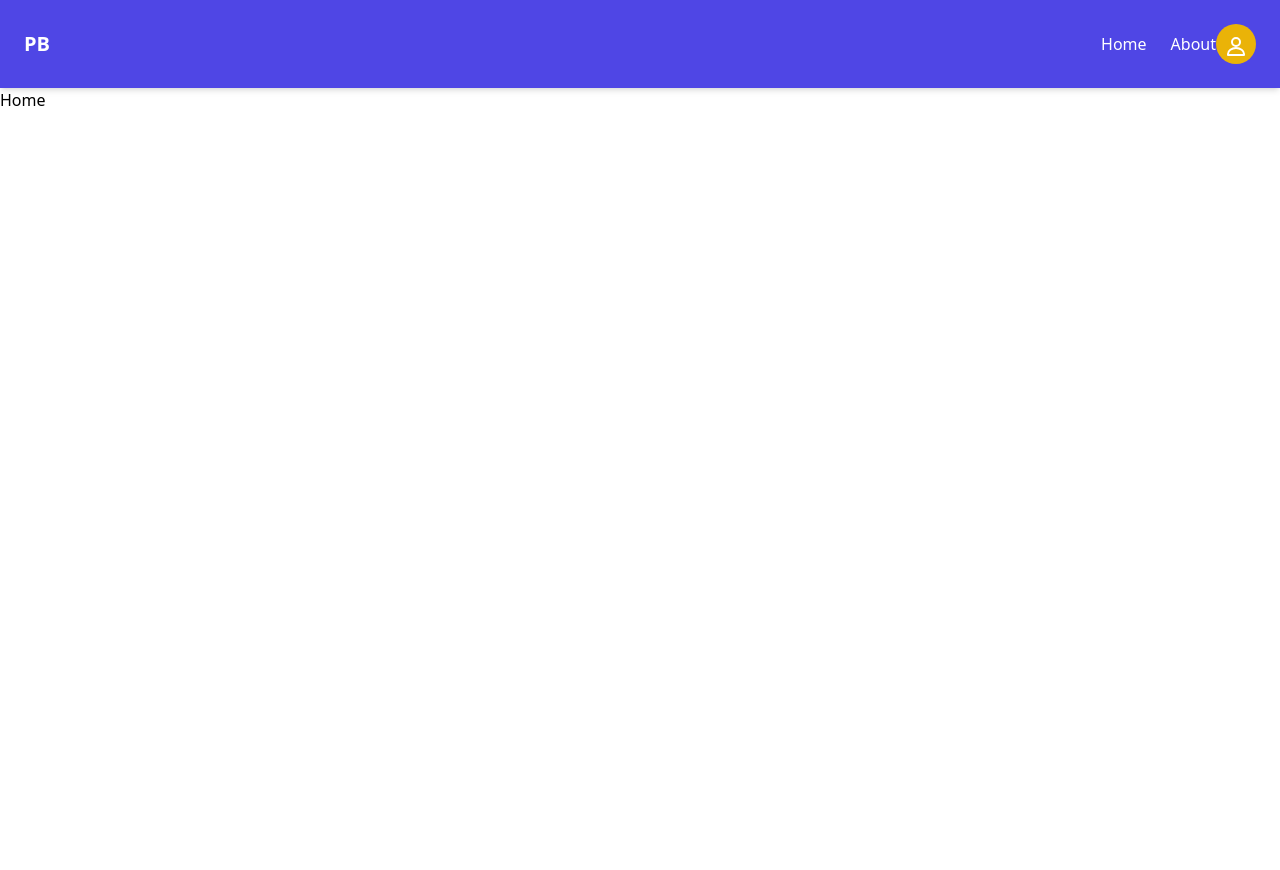
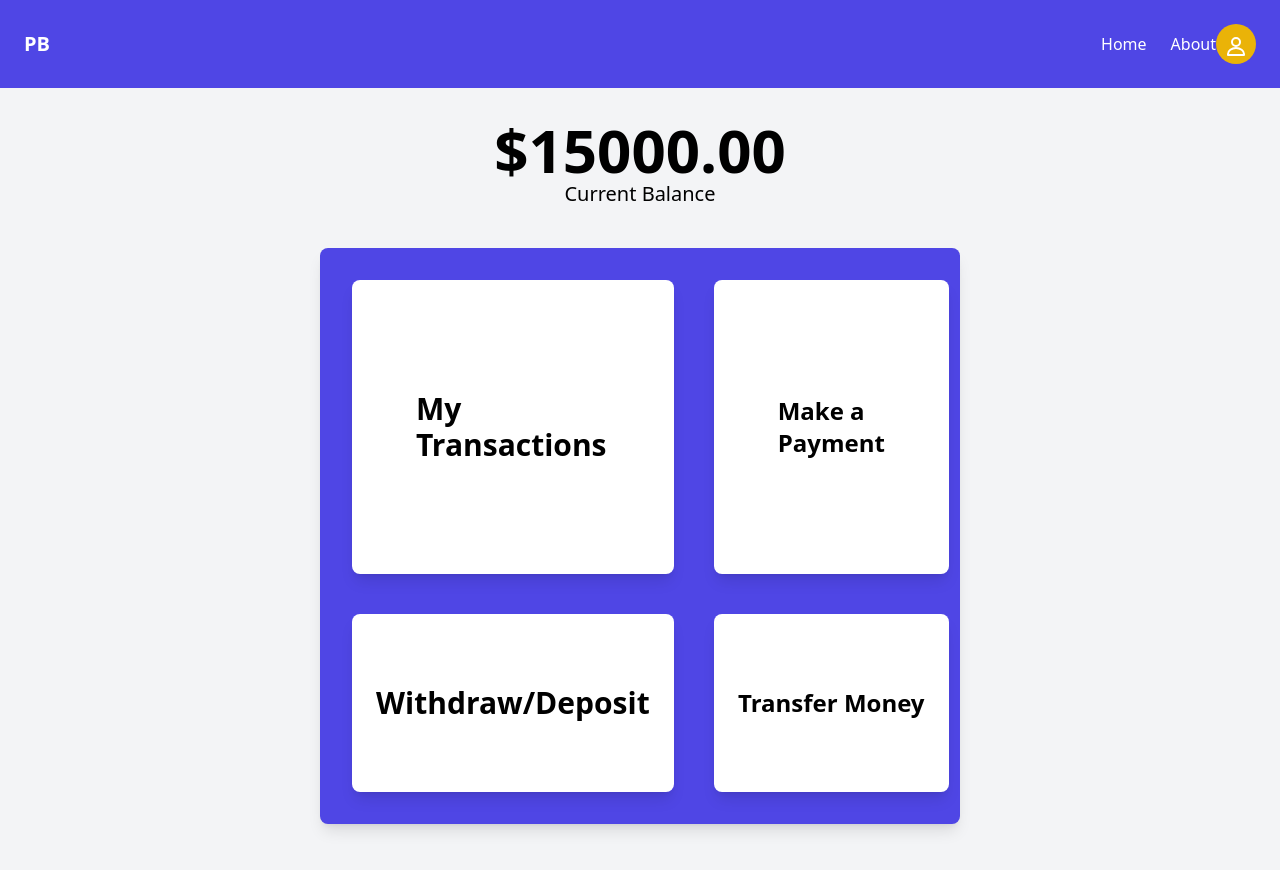
Before and after one commit to al3xbro/pursue-bank, a React (Vite) app in the folder client/: page / in a window 1280 px wide. Shown: the top 870 px of the page. Before the commit the page ends 800 px from the top, so only its background shows below. Built offline with nearby package versions, Linux system fonts and the light colour scheme.

Commit message:
Home page

```diff
--- a/client/src/Pages/Home.tsx
+++ b/client/src/Pages/Home.tsx
@@ -1,5 +1,41 @@
-import React from 'react';
+import React, { useState } from 'react';
 
-export default function Home(){
-    return <h1>Home</h1>;
+export default function Home() {
+  const [balance, setBalance] = useState(15000.00);
+
+  return (
+    <div className="flex flex-col justify-center items-center h-screen bg-gray-100">
+      {/* Balance Section */}
+      <div className="text-center mb-10 -mt-8">
+        <h1 className="text-6xl font-bold text-black">
+          ${balance.toFixed(2)}
+        </h1>
+        <h2 className="text-xl text-black">Current Balance</h2>
+      </div>
+
+      {/* Grid */}
+      <div className="grid grid-cols-[3fr,2fr] gap-10 w-1/2 p-8 bg-indigo-600 rounded-lg shadow-lg h-[36rem]">
+
+        {/* Transactions */}
+        <div className="bg-white text-black p-16 rounded-lg shadow-lg flex justify-center items-center">
+          <h2 className="text-3xl font-bold">My Transactions</h2>
+        </div>
+
+        {/* Payments */}
+        <div className="bg-white text-black p-16 rounded-lg shadow-lg flex justify-center items-center">
+          <h2 className="text-2xl font-bold">Make a Payment</h2>
+        </div>
+
+        {/* Withdraw/Deposit */}
+        <div className="bg-white text-black p-6 rounded-lg shadow-lg flex justify-center items-center">
+          <h2 className="text-3xl font-bold">Withdraw/Deposit</h2>
+        </div>
+
+        {/* Transfer */}
+        <div className="bg-white text-black p-6 rounded-lg shadow-lg flex justify-center items-center">
+          <h2 className="text-2xl font-bold">Transfer Money</h2>
+        </div>
+      </div>
+    </div>
+  );
 }
--- a/client/src/Pages/Login.tsx
+++ b/client/src/Pages/Login.tsx
@@ -38,7 +38,7 @@ export default function Login() {
             type="text"
             value={email}
             onChange={(e) => setEmail(e.target.value)}
-            className="mt-1 w-full p-2 border rounded-md outline-none focus:ring-2 focus:ring-indigo-500"
+            className="mt-1 w-full p-2 border rounded-md outline-none focus:ring-2 focus:ring-indigo-600"
             placeholder="Enter your email"
           />
         </div>
@@ -50,14 +50,14 @@ export default function Login() {
             type="password"
             value={password}
             onChange={(e) => setPassword(e.target.value)}
-            className="mt-1 w-full p-2 border rounded-md outline-none focus:ring-2 focus:ring-indigo-500"
+            className="mt-1 w-full p-2 border rounded-md outline-none focus:ring-2 focus:ring-indigo-600"
             placeholder="Enter your password"
           />
         </div>
 
         <button
           onClick={handleLogin}
-          className="w-full bg-indigo-600 text-white p-2 rounded-md hover:bg-indigo-700 transition"
+          className="w-full bg-indigo-600 text-white p-2 rounded-md hover:bg-indigo-600 transition"
         >
           Login
         </button>
```
